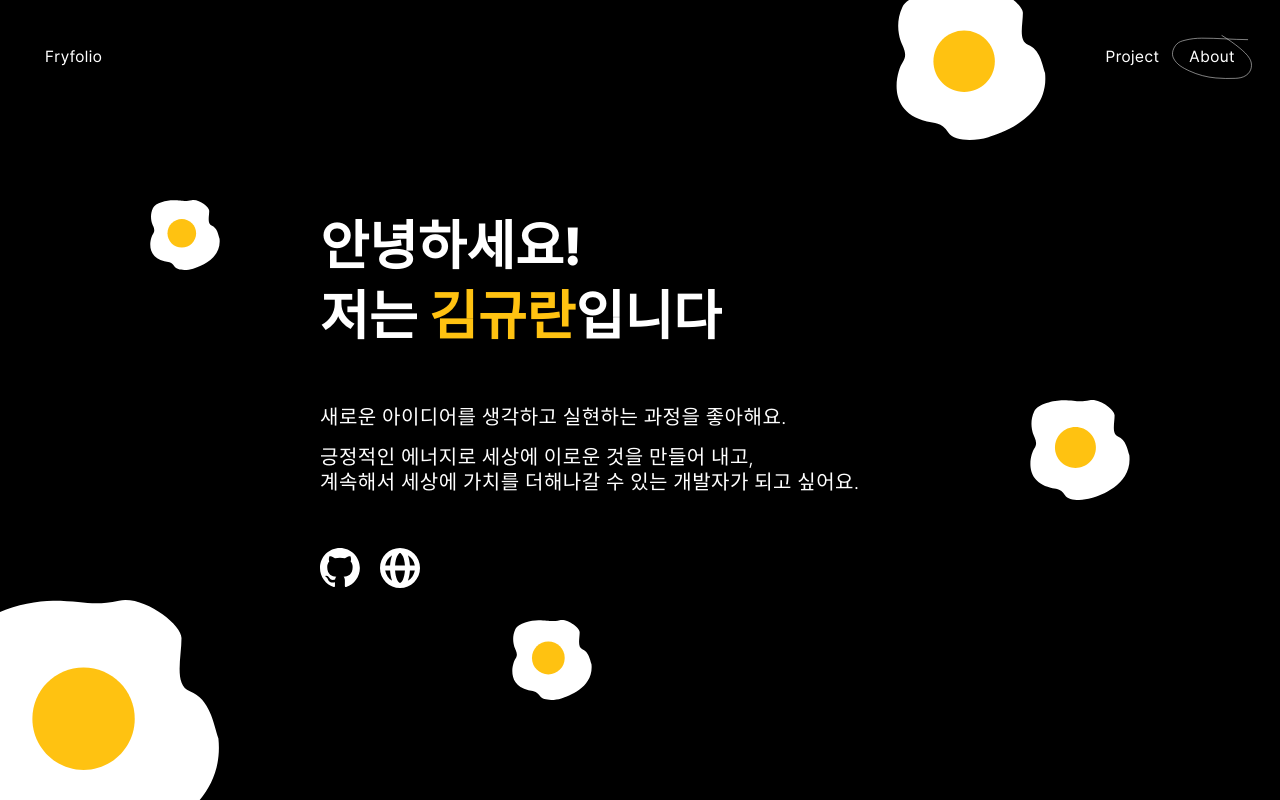
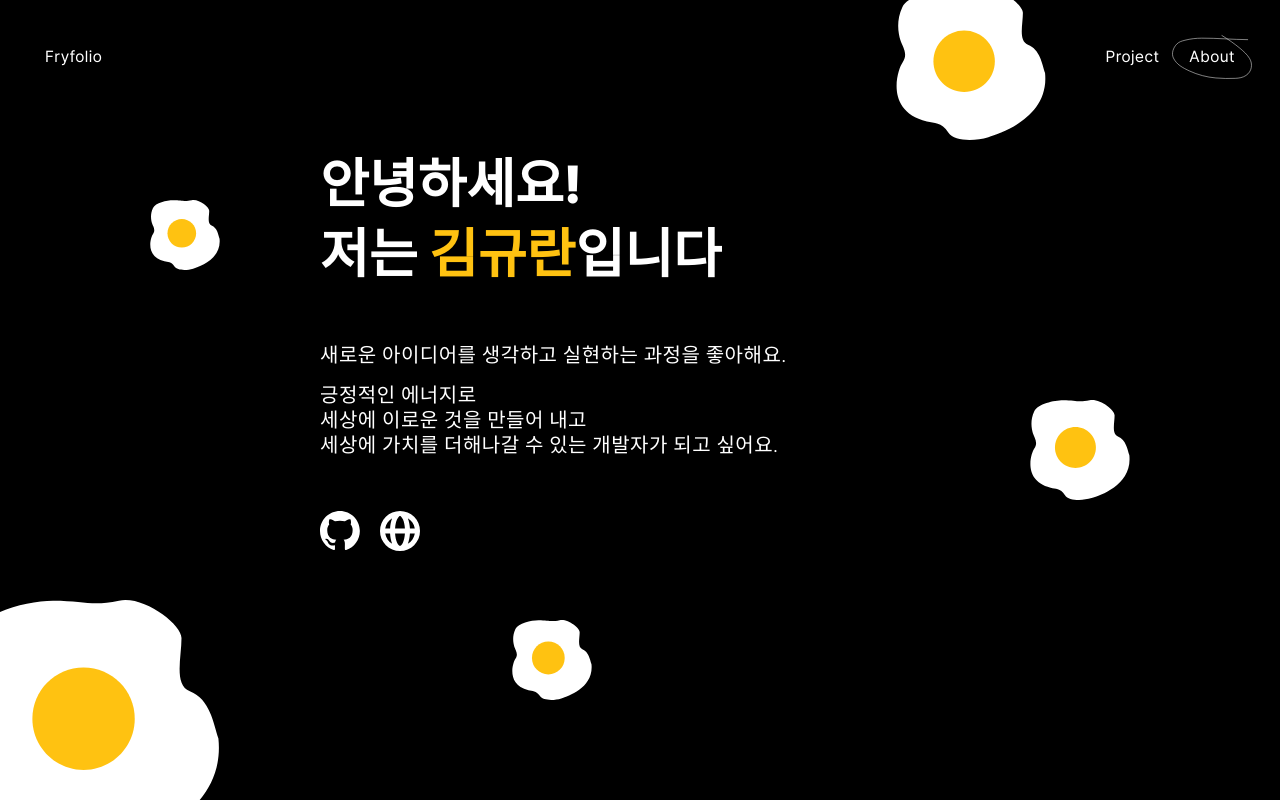
Before and after one commit to NUMBLE-WEB-PORTFOLIO/fryfolio, a Next.js app: page /about in a window 1280 px wide. Built offline with nearby package versions, Linux system fonts and the light colour scheme.

Commit message:
feat: 소개 문구 수정

```diff
--- a/src/components/Sections/introduction-section.tsx
+++ b/src/components/Sections/introduction-section.tsx
@@ -7,9 +7,9 @@ import { HighlightOver, IconButton } from "@/components/Common";
 
 const IntroductionSection = () => {
   return (
-    <section className="w-full h-screen overflow-hidden pl-[25%] bg-black pb-[6rem]">
+    <section className="w-full h-screen overflow-hidden pl-[25%] bg-black">
       <RandomEggs />
-      <div className="w-full h-screen flex flex-col gap-[5.3rem] justify-center">
+      <div className="w-full h-full flex flex-col gap-[5.3rem] justify-center pb-[10rem]">
         <div className="text-white font-black text-[5.3rem] leading-[7rem] tracking-normal w-fit z-10">
           <WaveText text="안녕하세요!" />
           <WaveText
@@ -30,10 +30,10 @@ const IntroductionSection = () => {
         >
           <p>새로운 아이디어를 생각하고 실현하는 과정을 좋아해요.</p>
           <p>
-            <HighlightOver>긍정적인 에너지</HighlightOver>
-            로 세상에 이로운 것을 만들어 내고,
+            <HighlightOver>긍정적인 에너지</HighlightOver>로
             <br />
-            계속해서{" "}
+            세상에 이로운 것을 만들어 내고
+            <br />
             <HighlightOver>세상에 가치를 더해나갈 수 있는 개발자</HighlightOver>
             가 되고 싶어요.
           </p>
```
